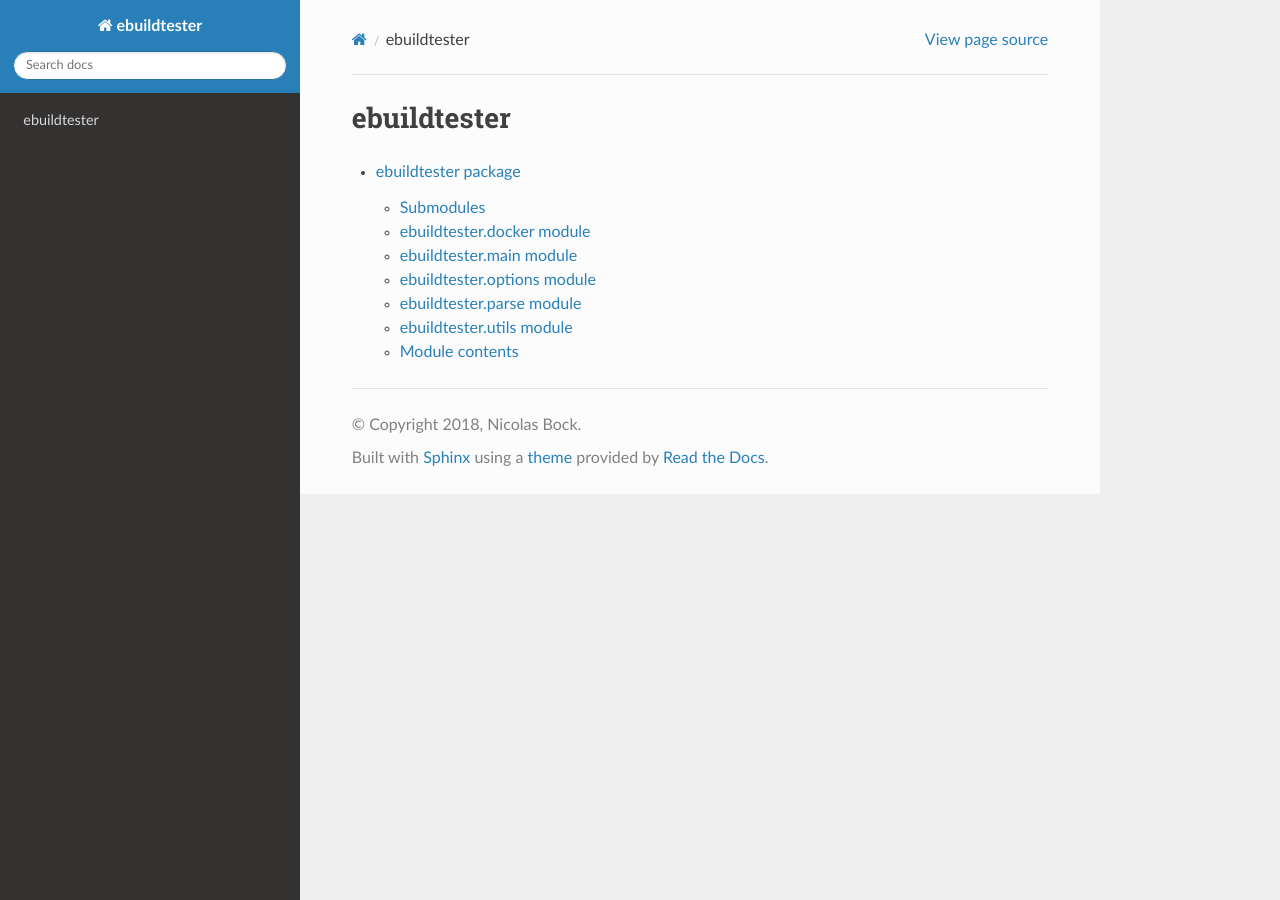
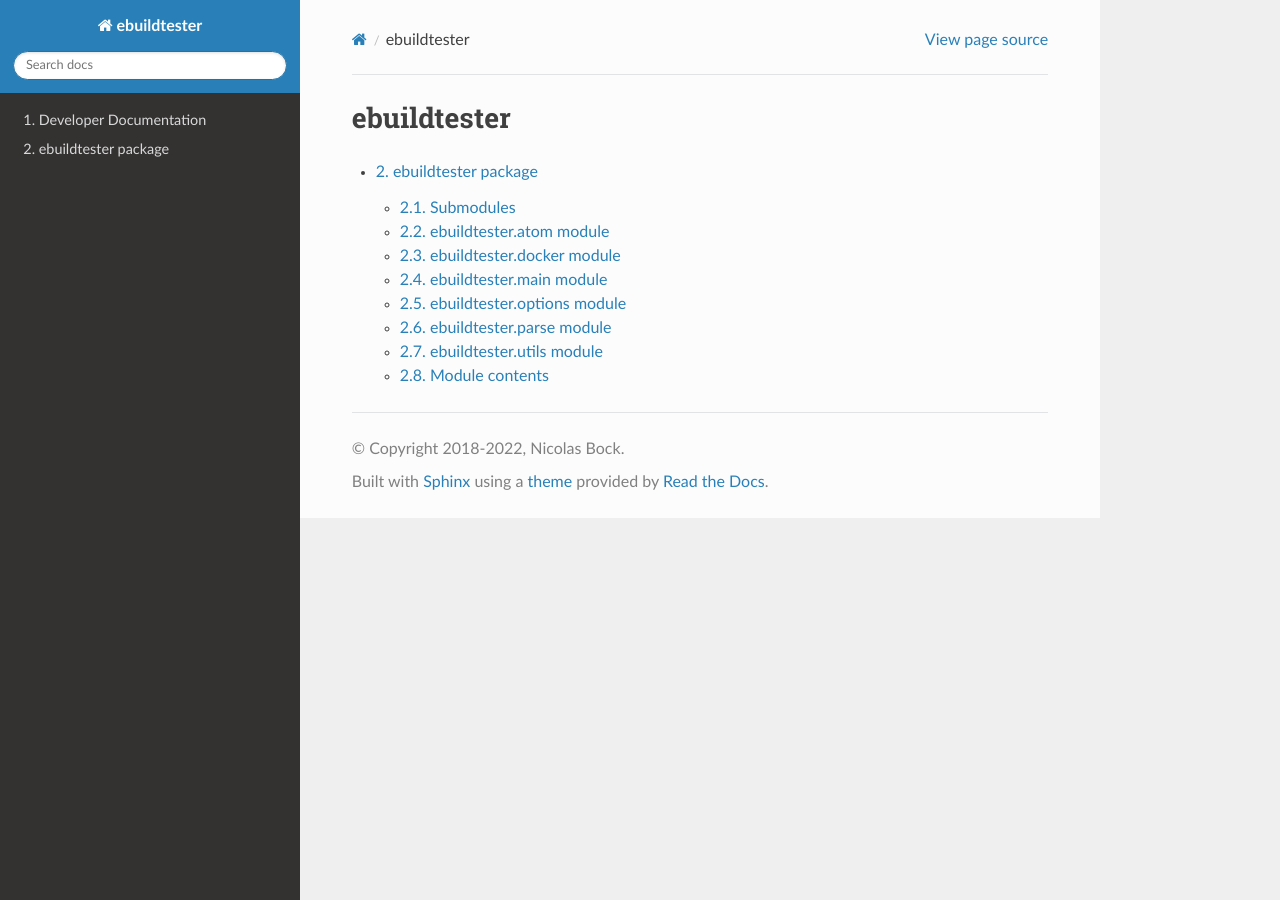
Before and after one commit to nicolasbock/ebuildtester, a Sphinx documentation site: the page built from docs/modules.rst, in a window 1280 px wide. Built offline with Sphinx 7.4.7 and the Read the Docs theme 2.0.0, drawn with Linux system fonts in a browser that asks for light colours; pages that are not in the unit, such as notebooks, are missing from menus.

Commit message:
Update CONTRIBUTING.rst
Signed-off-by: Nicolas Bock <nicolasbock@gmail.com>

```diff
--- a/CONTRIBUTING.rst
+++ b/CONTRIBUTING.rst
@@ -1,8 +1,8 @@
 Developer Documentation
 =======================
 
-This project supports Python 3.8, 3.9, and 3.10. Other Python versions might
-work as well but are not regularly tested.
+This project supports Python 3.6, 3.7, 3.8, 3.9, and 3.10. Other Python versions
+might work as well but are not regularly tested.
 
 For locally testing changes it is very handy to install `tox` which automates
 the creation of Python virtual environments.
--- a/docs/conf.py
+++ b/docs/conf.py
@@ -52,7 +52,7 @@
 
 # General information about the project.
 project = 'ebuildtester'
-copyright = '2018, Nicolas Bock'
+copyright = '2018-2022, Nicolas Bock'
 author = 'Nicolas Bock'
 
 # The version info for the project you're documenting, acts as replacement for
@@ -69,7 +69,7 @@
 #
 # This is also used if you do content translation via gettext catalogs.
 # Usually you set "language" from the command line for these cases.
-language = None
+language = 'en'
 
 # List of patterns, relative to source directory, that match files and
 # directories to ignore when looking for source files.
--- /dev/null
+++ b/docs/contributing.rst
@@ -0,0 +1,5 @@
+.. toctree::
+   :maxdepth: 2
+   :caption: Contents:
+
+.. include:: ../CONTRIBUTING.rst
--- a/docs/ebuildtester.rst
+++ b/docs/ebuildtester.rst
@@ -4,51 +4,58 @@
 Submodules
 ----------
 
-ebuildtester\.docker module
+ebuildtester.atom module
+------------------------
+
+.. automodule:: ebuildtester.atom
+   :members:
+   :undoc-members:
+   :show-inheritance:
+
+ebuildtester.docker module
+--------------------------
+
+.. automodule:: ebuildtester.docker
+   :members:
+   :undoc-members:
+   :show-inheritance:
+
+ebuildtester.main module
+------------------------
+
+.. automodule:: ebuildtester.main
+   :members:
+   :undoc-members:
+   :show-inheritance:
+
+ebuildtester.options module
 ---------------------------
 
-.. automodule:: ebuildtester.docker
-    :members:
-    :undoc-members:
-    :show-inheritance:
+.. automodule:: ebuildtester.options
+   :members:
+   :undoc-members:
+   :show-inheritance:
 
-ebuildtester\.main module
+ebuildtester.parse module
 -------------------------
 
-.. automodule:: ebuildtester.main
-    :members:
-    :undoc-members:
-    :show-inheritance:
+.. automodule:: ebuildtester.parse
+   :members:
+   :undoc-members:
+   :show-inheritance:
 
-ebuildtester\.options module
-----------------------------
-
-.. automodule:: ebuildtester.options
-    :members:
-    :undoc-members:
-    :show-inheritance:
-
-ebuildtester\.parse module
---------------------------
-
-.. automodule:: ebuildtester.parse
-    :members:
-    :undoc-members:
-    :show-inheritance:
-
-ebuildtester\.utils module
---------------------------
+ebuildtester.utils module
+-------------------------
 
 .. automodule:: ebuildtester.utils
-    :members:
-    :undoc-members:
-    :show-inheritance:
-
+   :members:
+   :undoc-members:
+   :show-inheritance:
 
 Module contents
 ---------------
 
 .. automodule:: ebuildtester
-    :members:
-    :undoc-members:
-    :show-inheritance:
+   :members:
+   :undoc-members:
+   :show-inheritance:
--- a/docs/index.rst
+++ b/docs/index.rst
@@ -1,5 +1,9 @@
 .. toctree::
    :maxdepth: 2
-   :caption: Contents:
+   :numbered:
+
+   ../README.rst
+   contributing.rst
+   ebuildtester.rst
 
 .. include:: ../README.rst
```
Also changed, not shown: other parts of CONTRIBUTING.rst (+1 -0 lines), README.rst (+9 -3 lines), 2 other files.
